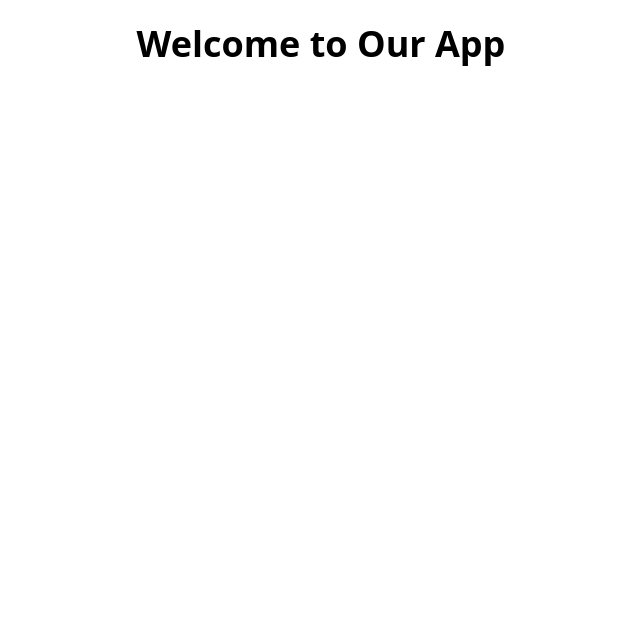
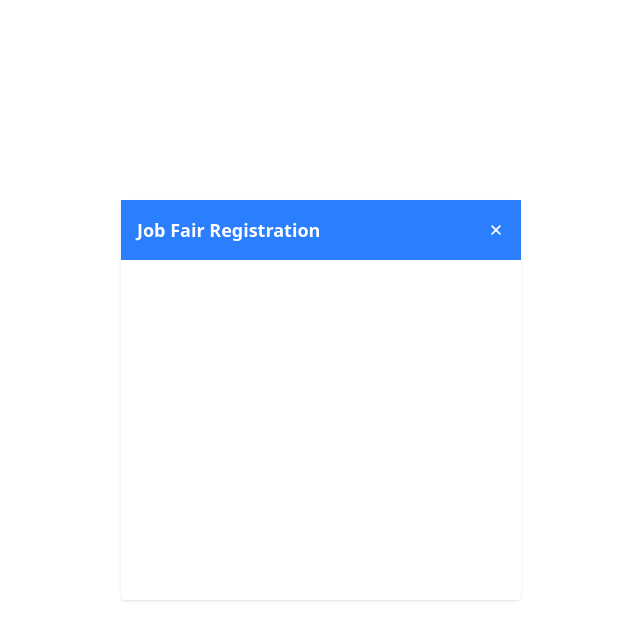
Before and after one commit to Srujangupta06/task, a React (Vite) app in the folder frontend/: page / in a window 1280 px wide. Shown: the top 640 px of the page, without its empty margins (319-959 px from the left). Built offline with nearby package versions, Linux system fonts and the light colour scheme; the HTML template or start-up script is replaced by a standard one.

Commit message:
Modal feature

```diff
--- a/frontend/package.json
+++ b/frontend/package.json
@@ -13,6 +13,7 @@
     "@tailwindcss/vite": "^4.1.11",
     "react": "^19.1.0",
     "react-dom": "^19.1.0",
+    "react-icons": "^5.5.0",
     "tailwindcss": "^4.1.11"
   },
   "devDependencies": {
--- a/frontend/src/App.jsx
+++ b/frontend/src/App.jsx
@@ -1,6 +1,29 @@
+import { useState } from "react"
+import { IoClose } from "react-icons/io5";
 function App() {
+  const [isModalOpen, setModal] = useState(true);
+
+  const onHandleRegistration = () => {
+    setModal(true)
+  }
+
+  const onModalClose = ()=>{
+    setModal(false)
+  }
+
   return (
-    <h1 className="text-4xl font-semibold text-center py-6">Welcome to Our App</h1>
+    <div className="h-screen flex flex-col items-center justify-center">
+      <h1 className="text-4xl font-semibold  py-6">Welcome to Our App</h1>
+      <button className="bg-blue-400 px-6 py-1 text-white rounded-sm cursor-pointer hover:bg-blue-500" onClick={onHandleRegistration}>Register Now</button>
+      {/*Modal */}
+      {isModalOpen && <div className="fixed top-1/2 left-1/2 transform -translate-x-1/2 -translate-y-1/2
+             w-[400px] h-[400px] bg-white rounded shadow">
+        <div className="bg-blue-500 p-4 flex items-center justify-between">
+          <h2 className="text-lg font-semibold text-white">Job Fair Registration</h2>
+          <IoClose className="text-white text-lg cursor-pointer" onClick={onModalClose}/>
+        </div>
+      </div>}
+    </div>
   )
 }
 
```
